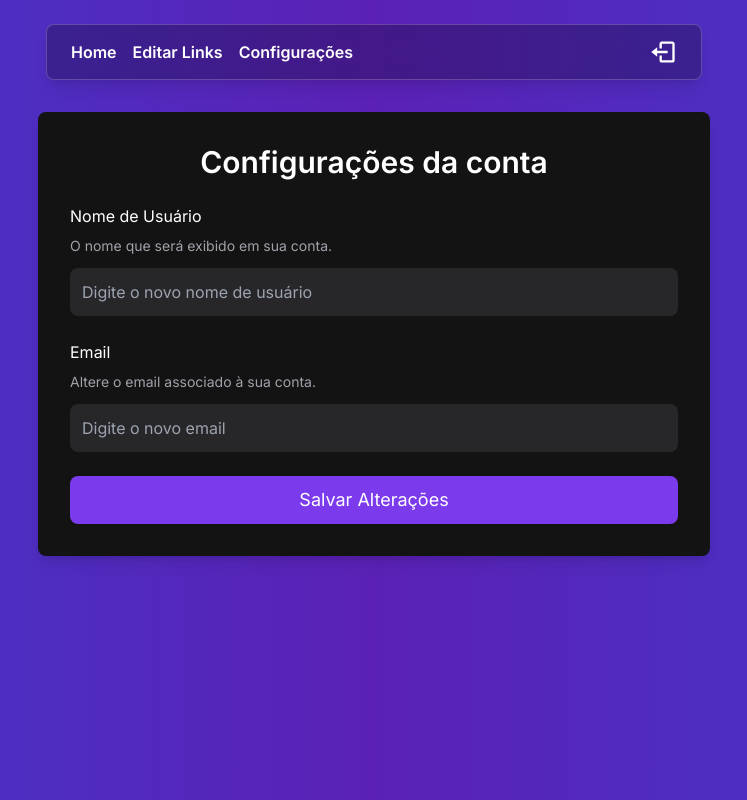
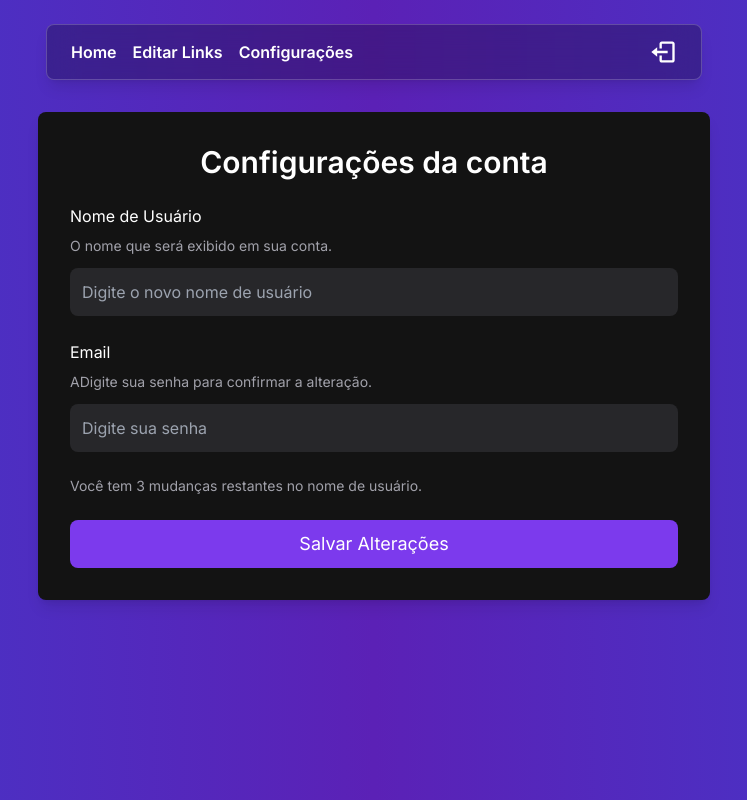
Before and after one commit to henriquedevop/linkOrbita, a React (Vite) app: page /admin/settings in a window 1280 px wide. Shown: the whole page, without its empty margins (266-1013 px from the left). Built offline with nearby package versions, Linux system fonts and the light colour scheme; no server answers; the database is empty; sample sign-in values are in the browser's storage.

Commit message:
feat : Allow username change with password reauthentication and limit to 3 changes.

```diff
--- a/src/pages/settings/index.tsx
+++ b/src/pages/settings/index.tsx
@@ -1,13 +1,19 @@
-import { onAuthStateChanged } from "firebase/auth"
+import { onAuthStateChanged, reauthenticateWithCredential } from "firebase/auth"
 import { auth, fireStore } from "../../services/firebaseConnection"
 import { Header } from "../../components/header"
-import { useEffect, useState } from "react"
-import { doc, getDoc } from "firebase/firestore"
+import { FormEvent, useEffect, useState } from "react"
+import { collection, doc, getDoc, getDocs, query, updateDoc, where } from "firebase/firestore"
+import { EmailAuthProvider } from "firebase/auth/web-extension"
 
 export function Settings() {
 
     const [userId, setUserID] = useState<string | null>(null)
     const [username, setUsername] = useState<string | null>(null)
+    const [newUsername, setNewUsername] = useState<string>("")
+    const [password, setPassword] = useState<string>("")
+    const [usernameChanges, setUsernameChanges] = useState<number>(0)
+    const [errorMessage, setErrorMessage] = useState("")
+    const [successfulMessage, setSucessfulMessage] = useState("")
 
     useEffect(() => {
         const unsubscribe = onAuthStateChanged(auth, (user) => {
@@ -19,6 +25,8 @@ export function Settings() {
                 .then((snapshot) => {
                     if(snapshot.exists()) {
                         setUsername(snapshot.data().username)
+                        setNewUsername(snapshot.data().username)
+                        setUsernameChanges(snapshot.data().usernameChanges || 0)
                     }
                 })
 
@@ -32,6 +40,54 @@ export function Settings() {
 
     },[])
 
+    async function handleEditConfig(e:FormEvent) {
+        e.preventDefault()
+
+        if(newUsername === "" || password === "") {
+            setErrorMessage("Preencha os campos")
+            return
+        }
+
+        if(!userId) {
+            return
+        }
+
+        try {
+            const usersRef = collection(fireStore, "users")
+            const q = query(usersRef, where("username", "==", newUsername))
+            const querySnapshot = await getDocs(q)
+
+            if(!querySnapshot.empty) {
+                setErrorMessage("Esse username já esta sendo usado")
+                return
+            }
+            if(usernameChanges >= 3) {
+                setErrorMessage("Você atingiu o limite de alterações de nome de usuário.")
+                return
+            }
+
+            const user = auth.currentUser
+            if(user) {
+                const credential = EmailAuthProvider.credential(user.email!, password)
+                await reauthenticateWithCredential(user, credential)
+
+                const userRef = doc(fireStore, "users", userId)
+                await updateDoc(userRef, {
+                    username: newUsername,
+                    usernameChanges: usernameChanges + 1,
+                })
+
+                setSucessfulMessage("Nome de usuário atualizado com sucesso!")
+                setErrorMessage("")
+
+            }
+        } catch(error) {
+            console.error("Erro ao atualizar dados.", error)
+            setErrorMessage("Senha incorreta")
+        }
+
+    }
+
     return (
     <div className="flex items-center flex-col min-h-screen pb-7 px-2 bg-gradient-to-r from-indigo-700 via-violet-800 to-indigo-700">
         <Header username={username} />
@@ -39,8 +95,11 @@ export function Settings() {
         <div className="bg-customGray p-8 rounded-lg shadow-lg w-full max-w-2xl mt-8">
             <h1 className="text-3xl text-white font-bold mb-6 text-center">Configurações da conta</h1>
 
+            <span className="text-primary">{errorMessage}</span>
+            <span className="text-lime-500">{successfulMessage}</span>
+
             <div className="space-y-8">
-                <form className="space-y-6">
+                <form onSubmit={handleEditConfig} className="space-y-6">
                     <div>
                         <label htmlFor="username" className="block text-white font-medium mb-2">
                             Nome de Usuário
@@ -50,6 +109,8 @@ export function Settings() {
                             type="text"
                             placeholder="Digite o novo nome de usuário"
                             className="w-full p-3 bg-zinc-800 text-white rounded-lg focus:outline-none focus:ring-2 focus:ring-violet-500"
+                            value={newUsername}
+                            onChange={(e) => setNewUsername(e.target.value)}
                         />
                     </div>
 
@@ -57,12 +118,18 @@ export function Settings() {
                         <label htmlFor="email" className="block text-white font-medium mb-2">
                             Email
                         </label>
-                        <p className="text-zinc-400 text-sm mb-3">Altere o email associado à sua conta.</p>
+                        <p className="text-zinc-400 text-sm mb-3">ADigite sua senha para confirmar a alteração.</p>
                         <input
-                            type="email"
-                            placeholder="Digite o novo email"
+                            type="password"
+                            placeholder="Digite sua senha"
                             className="w-full p-3 bg-zinc-800 text-white rounded-lg focus:outline-none focus:ring-2 focus:ring-violet-500"
+                            value={password}
+                            onChange={(e) => setPassword(e.target.value)}
                         />
+                    </div>
+
+                    <div className="text-zinc-400 text-sm">
+                        <p>Você tem {3 - usernameChanges} mudanças restantes no nome de usuário.</p>
                     </div>
 
                     <button
```
